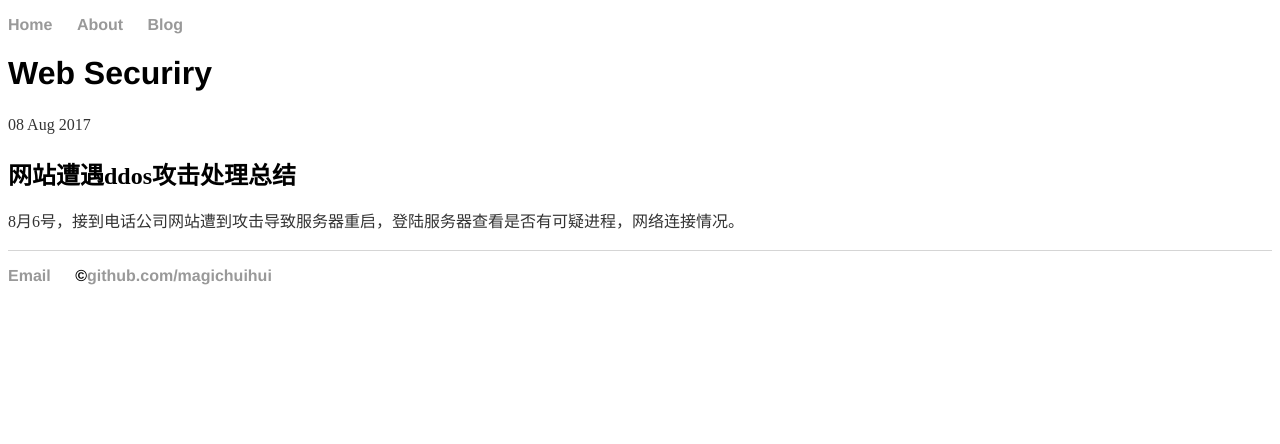
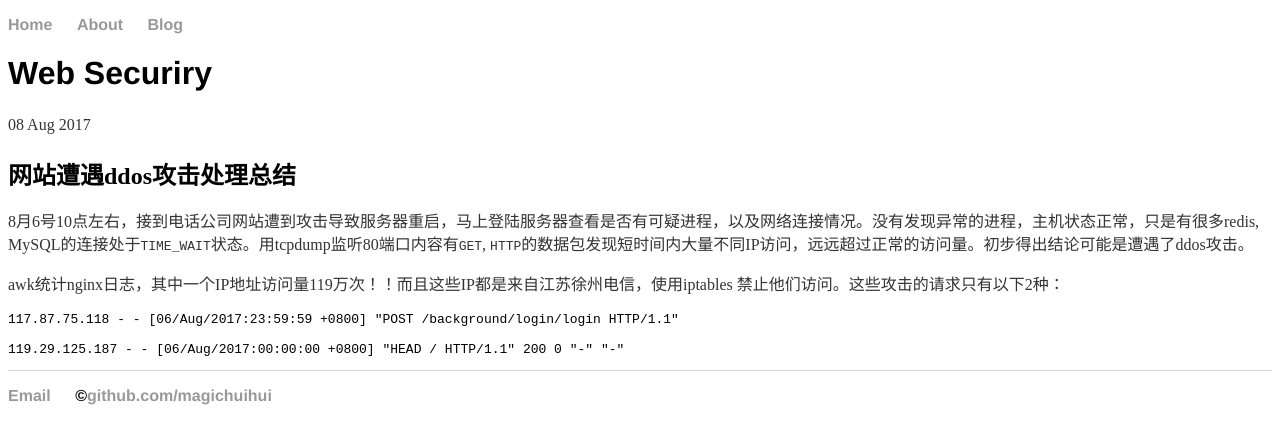
Before and after one commit to magichuihui/magichuihui.github.io, a Jekyll site: the page built from _posts/2017-08-08-web-securiry.md, in a window 1280 px wide. Shown: the top 444 px of the page. Built offline with Jekyll 4.4.1, drawn with Linux system fonts in a browser that asks for light colours; our own code applies the rules of GitHub Pages for plain Markdown files.

Commit message:
web security v0.1

```diff
--- a/_posts/2017-08-08-web-securiry.md
+++ b/_posts/2017-08-08-web-securiry.md
@@ -1,3 +1,9 @@
 ## 网站遭遇ddos攻击处理总结
 
-8月6号，接到电话公司网站遭到攻击导致服务器重启，登陆服务器查看是否有可疑进程，网络连接情况。
+8月6号10点左右，接到电话公司网站遭到攻击导致服务器重启，马上登陆服务器查看是否有可疑进程，以及网络连接情况。没有发现异常的进程，主机状态正常，只是有很多redis, MySQL的连接处于`TIME_WAIT`状态。用tcpdump监听80端口内容有`GET`, `HTTP`的数据包发现短时间内大量不同IP访问，远远超过正常的访问量。初步得出结论可能是遭遇了ddos攻击。
+
+awk统计nginx日志，其中一个IP地址访问量119万次！！而且这些IP都是来自江苏徐州电信，使用iptables 禁止他们访问。这些攻击的请求只有以下2种：
+
+    117.87.75.118 - - [06/Aug/2017:23:59:59 +0800] "POST /background/login/login HTTP/1.1"
+
+    119.29.125.187 - - [06/Aug/2017:00:00:00 +0800] "HEAD / HTTP/1.1" 200 0 "-" "-"
```
